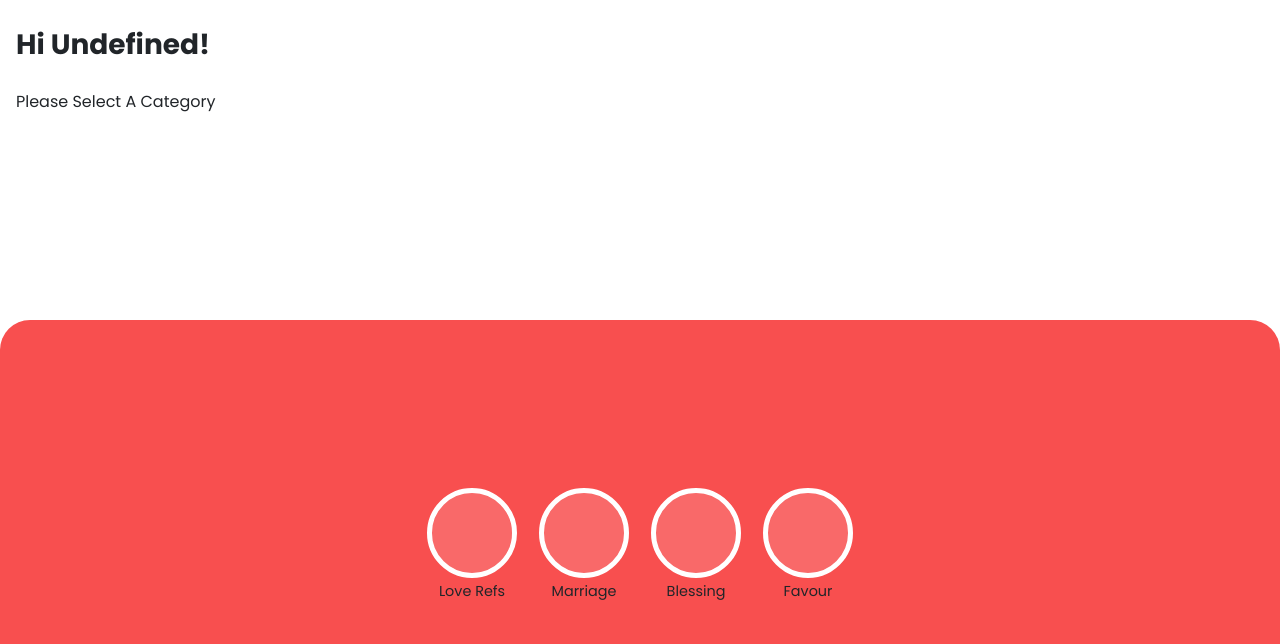
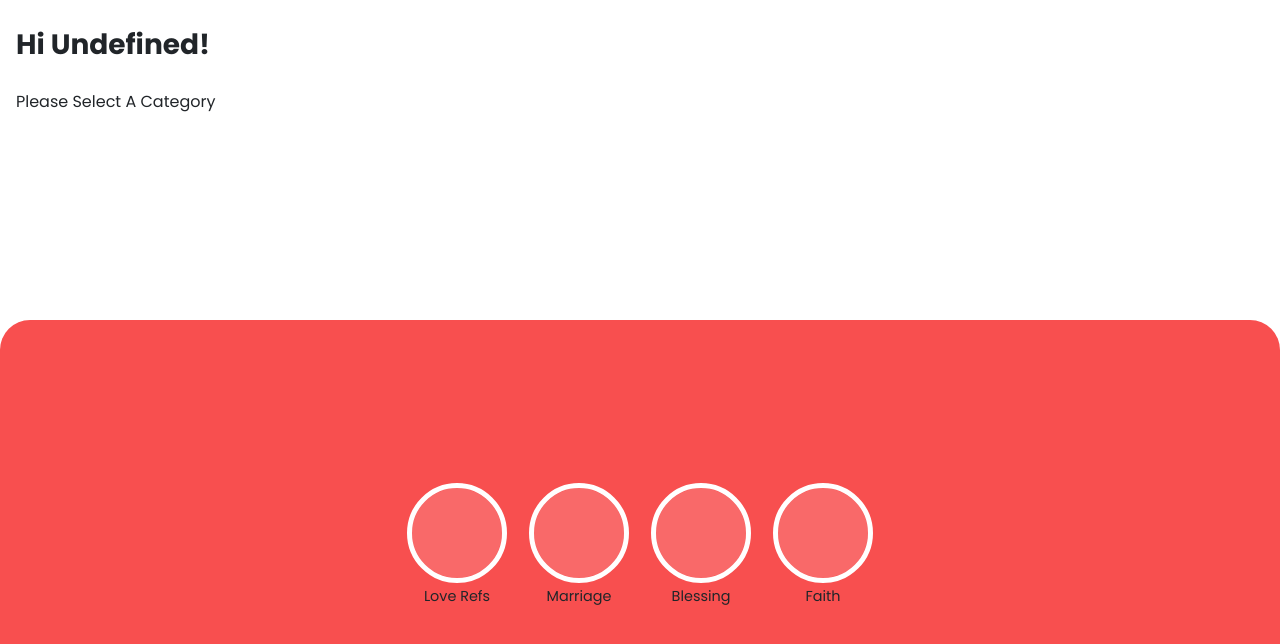
Before and after one commit to Adedoyin-Emmanuel/kingsword-demo-game, a React (Create React App) app: page /app/category in a window 1280 px wide. Shown: the top 644 px of the page. Built offline with nearby package versions, Linux system fonts and the light colour scheme.

Commit message:
Added the main game page, updated the category component

```diff
--- a/src/components/category-selection.tsx
+++ b/src/components/category-selection.tsx
@@ -3,14 +3,16 @@ import React from 'react'
 interface categorySelectionProp
 {
     categoryText: string;
-    onClick: () => void;
+    id:string;
+    onClick: (event:any) => void;
+
 }
-const CategorySelection = ({categoryText, onClick}: categorySelectionProp):JSX.Element => {
+const CategorySelection = ({categoryText, id, onClick}: categorySelectionProp):JSX.Element => {
     return (
 
         <React.Fragment>
-            <section className="d-flex align-items-center justify-content-center flex-column ">
-            <section className="category-selection mx-3" onClick={onClick}>
+            <section className="d-flex align-items-center justify-content-center flex-column" >
+            <section className="category-selection mx-3" onClick={onClick} id={id}>
 
             </section>
 
--- a/src/includes/styles/customStyles.css
+++ b/src/includes/styles/customStyles.css
@@ -182,8 +182,8 @@
 
 .category-selection
 {
-    width:80px;
-    height:80px;
+    width:90px;
+    height:90px;
     border-radius: 50% !important;
     background: var(--brand-category-love-color-3);
     outline:5px solid var(--brand-white-color);
--- a/src/pages/Category.tsx
+++ b/src/pages/Category.tsx
@@ -10,8 +10,9 @@ const Category = (): JSX.Element => {
     <React.Fragment></React.Fragment>
   );
 
-  const testClick = () => {
-    console.log("hello world");
+  const testClick = (event:any) => {
+    console.log(event.target.id);
+
   };
 
   useMemo(() => {
@@ -19,10 +20,11 @@ const Category = (): JSX.Element => {
       return (
         <section className="footer-slider-body d-flex align-items-center justify-content-center">
           <section className="game-categories my-5 d-flex align-items-center justify-content-around flex-wrap">
-            <CategorySelection categoryText="love refs" onClick={testClick} />
-            <CategorySelection categoryText="marriage" onClick={testClick} />
-            <CategorySelection categoryText="blessing" onClick={testClick} />
-            <CategorySelection categoryText="favour" onClick={testClick} />
+            <CategorySelection categoryText="love refs" onClick={(event:any)=>testClick(event)} id={"love"} />
+            <CategorySelection categoryText="marriage" onClick={(event:any)=>testClick(event)} id={"marriage"}/>
+            <CategorySelection categoryText="blessing" onClick={(event:any)=>testClick(event)} id={"blessing"}/>
+            <CategorySelection categoryText="faith" onClick={(event:any)=>testClick(event)} id={"faith"}/>
+
           </section>
         </section>
       );
```
Also changed, not shown: src/pages/Game.tsx (added, +17 -0 lines), src/App.tsx (line endings or trailing spaces).
